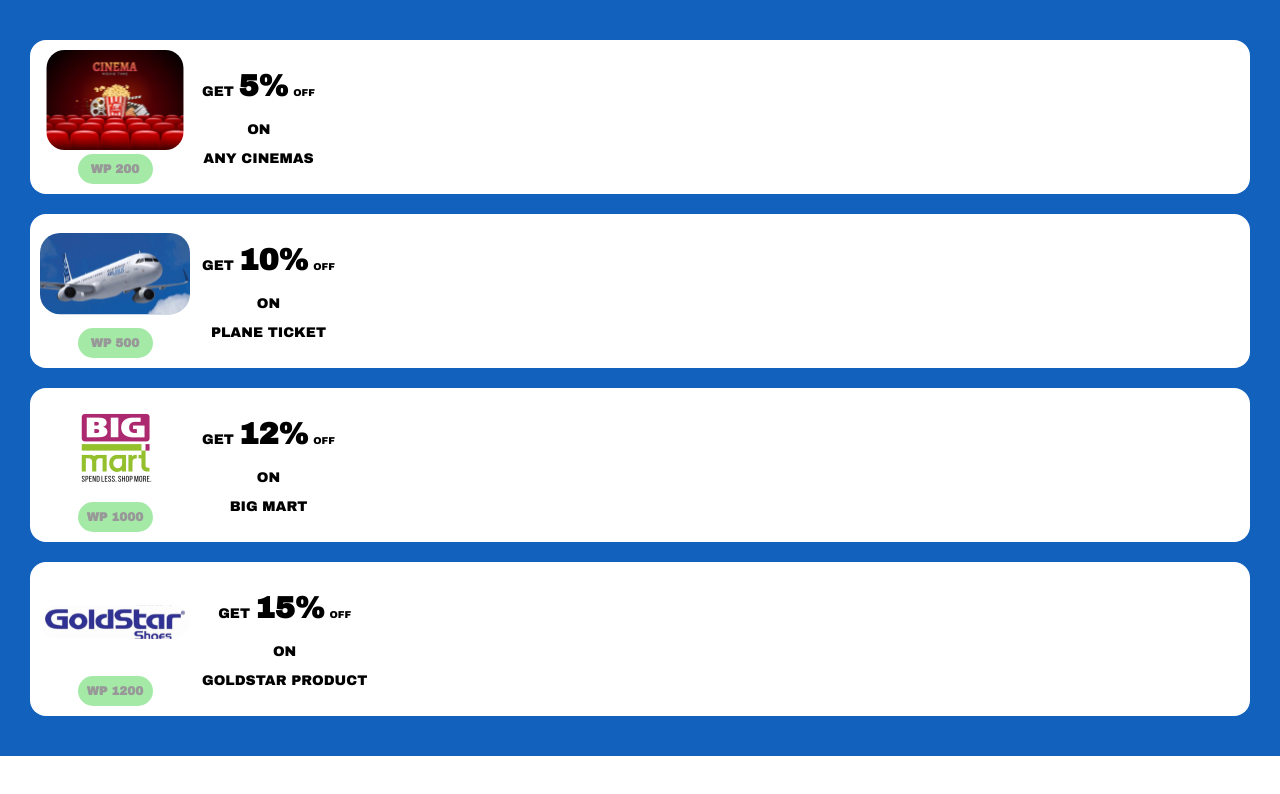
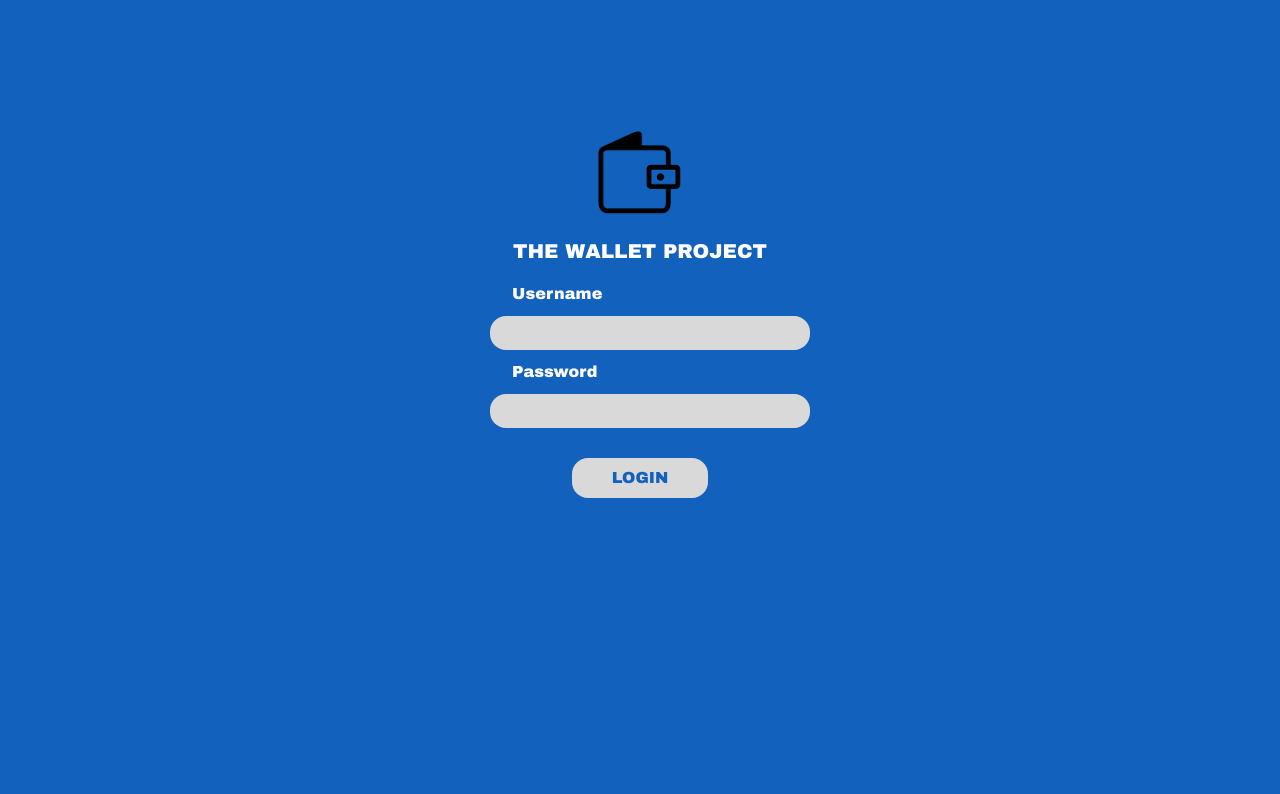
Before and after one commit to manishghim/CouponWallet, a React (Vite) app: page / in a window 1280 px wide. Shown: the top 794 px of the page. Built offline with nearby package versions, Linux system fonts and the light colour scheme.

Commit message:
add login page

```diff
--- a/src/App.jsx
+++ b/src/App.jsx
@@ -1,4 +1,5 @@
-import Coupon from "@/views/Coupon"
+// import Coupon from "@/views/Coupon"
+import Login from "@/views/Login"
 
 import "@sass/_main.scss"
 
@@ -6,7 +7,8 @@
 
   return (
     <>
-      <Coupon />
+      {/* <Coupon /> */}
+      <Login />
     </>
   )
 }
--- a/src/assets/sass/helpers/_variables.scss
+++ b/src/assets/sass/helpers/_variables.scss
@@ -5,5 +5,7 @@
 $white: #ffffff;
 $blue: #1261BD;
 $green: #1DCB24;
+$gray: #D9D9D9;
+
 
 $primary-font: 'Archivo Black', sans-serif;
--- /dev/null
+++ b/src/assets/sass/views/_login.scss
@@ -0,0 +1,64 @@
+@import "@sass/helpers/mixins";
+@import "@sass/helpers/variables";
+
+.Login {
+    background-color: $blue;
+    height: 100vh;
+
+    @include e(container) {
+        padding: 130px 0;
+        width: 375px;
+        margin: 0 auto;
+    }
+
+    @include e(logo){
+        width: 130px;
+        margin: 0 auto;
+    }
+
+    @include e(body){
+        width: 80%;
+        margin: 0 auto;
+
+        h2 {
+            text-align: center;
+            text-transform: uppercase;
+            color: $white;
+            font: normal normal 20px/1.5 $primary-font;
+        }
+
+        p{
+            margin: 10px 22px;
+            color: $white;
+            letter-spacing: 0.1px;
+            font: normal normal 16px/1.5 $primary-font;
+        }
+
+        input {
+            width: 280px;
+            padding: 8px 20px;
+            border-radius: 16px;
+            border: none;
+            background-color: $gray;
+
+            &:focus {
+                outline: none;
+            }
+        }
+    }
+
+    @include e(button){
+        text-align: center;
+        margin-top: 30px;
+
+        button {
+            padding: 8px 40px;
+            border-radius: 16px;
+            border: 0;
+            background-color: $gray;
+            color: $blue;
+            font: normal normal 16px/1.5 $primary-font;
+            text-transform: uppercase;
+        }
+    }
+}
--- /dev/null
+++ b/src/views/Login/index.jsx
@@ -0,0 +1,33 @@
+import React from 'react'
+
+import Wallet from "@images/wallet.svg"
+
+import "@sass/views/_login.scss";
+
+const Login = () => {
+  return (
+    <div className='Login'>
+			<div className='Login__container'>
+				<div className='Login__logo'>
+					<img src={Wallet} alt="wallet" />
+				</div>
+				<div className='Login__body'>
+					<h2>The Wallet Project</h2>
+					<div className='Login__row'>
+						<p>Username</p>
+						<input type="text" name="username" id="username" />
+					</div>
+					<div className='Login__row'>
+						<p>Password</p>
+						<input type="password" name="password" id="password" />
+					</div>
+					<div className='Login__button'>
+						<button>Login</button>
+					</div>
+				</div>
+			</div>
+    </div>
+  )
+}
+
+export default Login
```
Also changed, not shown: src/assets/images/wallet.svg (added).
